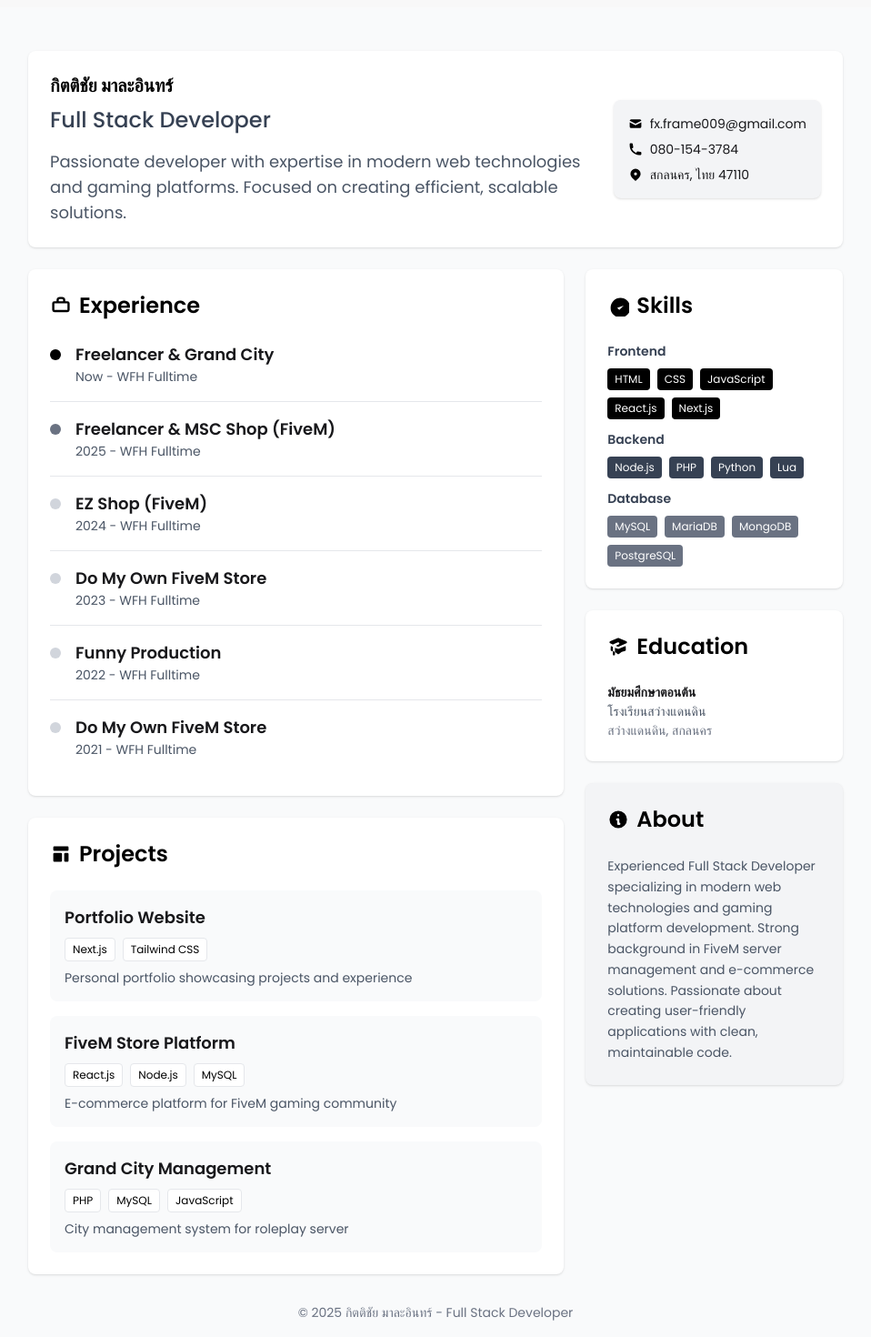
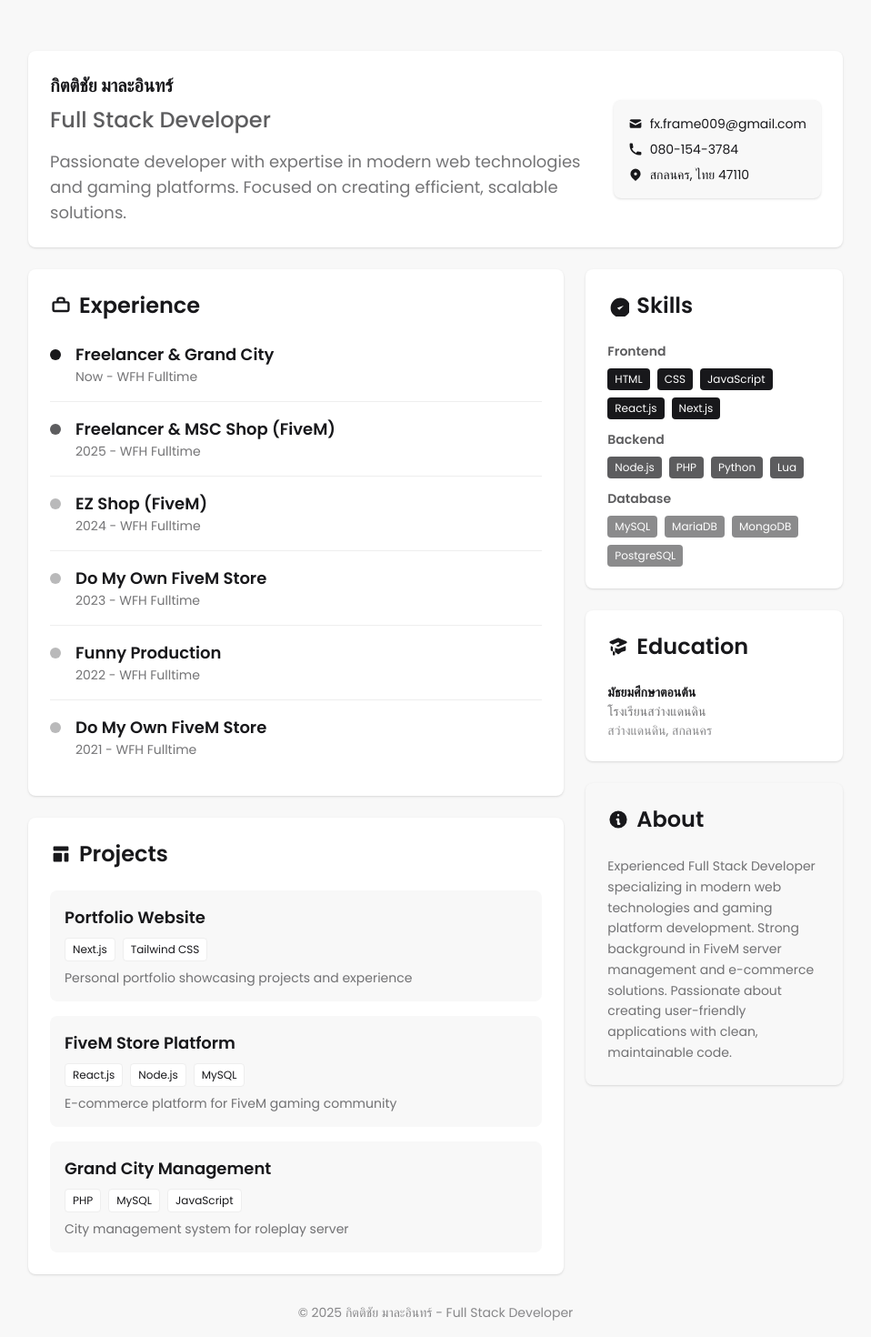
Before and after one commit to mysbryce/stateless, a Next.js app: page /resume in a window 1280 px wide. Shown: the part 80-1550 px from the top of the page at 91% size, without its empty margins (161-1119 px from the left). Built offline with nearby package versions, Linux system fonts and the light colour scheme; a web font is replaced by a local one.

Commit message:
style: change color gray to use base color

```diff
--- a/app/resume/page.tsx
+++ b/app/resume/page.tsx
@@ -24,43 +24,43 @@ const Resume = () => {
   ];
 
   return (
-    <div className="min-h-screen bg-gray-50 py-8 px-4">
+    <div className="min-h-screen bg-base-200 py-8 px-4">
       <div className="max-w-4xl mx-auto">
         {/* Header Section */}
-        <div className="card bg-white shadow-sm mb-6 mt-4">
+        <div className="card bg-base-100 shadow-sm mb-6 mt-4">
           <div className="card-body">
             <div className="flex flex-col lg:flex-row lg:items-center lg:justify-between gap-6">
               <div className="flex-1">
-                <h1 className="text-xl font-bold text-black mb-2">
+                <h1 className="text-xl font-bold text-base-content mb-2">
                   กิตติชัย มาละอินทร์
                 </h1>
-                <h2 className="text-xl lg:text-2xl text-gray-700 font-medium mb-4">
+                <h2 className="text-xl lg:text-2xl text-base-content/70 font-medium mb-4">
                   Full Stack Developer
                 </h2>
-                <p className="text-gray-600 text-lg">
+                <p className="text-base-content/60 text-lg">
                   Passionate developer with expertise in modern web technologies
                   and gaming platforms. Focused on creating efficient, scalable solutions.
                 </p>
               </div>
 
               <div className="flex-shrink-0">
-                <div className="card bg-gray-100 p-4 shadow-sm">
+                <div className="card bg-base-200 p-4 shadow-sm">
                   <div className="space-y-2 text-sm">
                     <div className="flex items-center gap-2">
-                      <svg className="w-4 h-4 text-black" fill="currentColor" viewBox="0 0 20 20">
+                      <svg className="w-4 h-4 text-base-content" fill="currentColor" viewBox="0 0 20 20">
                         <path d="M2.003 5.884L10 9.882l7.997-3.998A2 2 0 0016 4H4a2 2 0 00-1.997 1.884z" />
                         <path d="M18 8.118l-8 4-8-4V14a2 2 0 002 2h12a2 2 0 002-2V8.118z" />
                       </svg>
                       <span>fx.frame009@gmail.com</span>
                     </div>
                     <div className="flex items-center gap-2">
-                      <svg className="w-4 h-4 text-black" fill="currentColor" viewBox="0 0 20 20">
+                      <svg className="w-4 h-4 text-base-content" fill="currentColor" viewBox="0 0 20 20">
                         <path d="M2 3a1 1 0 011-1h2.153a1 1 0 01.986.836l.74 4.435a1 1 0 01-.54 1.06l-1.548.773a11.037 11.037 0 006.105 6.105l.774-1.548a1 1 0 011.059-.54l4.435.74a1 1 0 01.836.986V17a1 1 0 01-1 1h-2C7.82 18 2 12.18 2 5V3z" />
                       </svg>
                       <span>080-154-3784</span>
                     </div>
                     <div className="flex items-center gap-2">
-                      <svg className="w-4 h-4 text-black" fill="currentColor" viewBox="0 0 20 20">
+                      <svg className="w-4 h-4 text-base-content" fill="currentColor" viewBox="0 0 20 20">
                         <path fillRule="evenodd" d="M5.05 4.05a7 7 0 119.9 9.9L10 18.9l-4.95-4.95a7 7 0 010-9.9zM10 11a2 2 0 100-4 2 2 0 000 4z" clipRule="evenodd" />
                       </svg>
                       <span>สกลนคร, ไทย 47110</span>
@@ -76,9 +76,9 @@ const Resume = () => {
           {/* Left Column */}
           <div className="lg:col-span-2 space-y-6">
             {/* Experience Section */}
-            <div className="card bg-white shadow-sm">
+            <div className="card bg-base-100 shadow-sm">
               <div className="card-body">
-                <h3 className="card-title text-2xl text-black mb-4">
+                <h3 className="card-title text-2xl text-base-content mb-4">
                   <svg className="w-6 h-6" fill="currentColor" viewBox="0 0 20 20">
                     <path fillRule="evenodd" d="M6 6V5a3 3 0 013-3h2a3 3 0 013 3v1h2a2 2 0 012 2v6a2 2 0 01-2 2H4a2 2 0 01-2-2V8a2 2 0 012-2h2zM8 5a1 1 0 011-1h2a1 1 0 011 1v1H8V5zM4 8v6h12V8H4z" clipRule="evenodd" />
                   </svg>
@@ -86,15 +86,15 @@ const Resume = () => {
                 </h3>
                 <div className="space-y-4">
                   {experiences.map((exp, index) => (
-                    <div key={index} className="flex gap-4 pb-4 border-b border-gray-200 last:border-b-0">
+                    <div key={index} className="flex gap-4 pb-4 border-b border-base-300 last:border-b-0">
                       <div className="flex-shrink-0">
-                        <div className={`w-3 h-3 rounded-full mt-2 ${exp.type === 'current' ? 'bg-black' :
-                            exp.type === 'recent' ? 'bg-gray-500' : 'bg-gray-300'
+                        <div className={`w-3 h-3 rounded-full mt-2 ${exp.type === 'current' ? 'bg-base-content' :
+                            exp.type === 'recent' ? 'bg-base-content/70' : 'bg-base-content/30'
                           }`}></div>
                       </div>
                       <div className="flex-1">
                         <h4 className="font-semibold text-lg">{exp.title}</h4>
-                        <p className="text-gray-600">{exp.period}</p>
+                        <p className="text-base-content/60">{exp.period}</p>
                       </div>
                     </div>
                   ))}
@@ -103,9 +103,9 @@ const Resume = () => {
             </div>
 
             {/* Projects Section */}
-            <div className="card bg-white shadow-sm">
+            <div className="card bg-base-100 shadow-sm">
               <div className="card-body">
-                <h3 className="card-title text-2xl text-black mb-4">
+                <h3 className="card-title text-2xl text-base-content mb-4">
                   <svg className="w-6 h-6" fill="currentColor" viewBox="0 0 20 20">
                     <path d="M3 4a1 1 0 011-1h12a1 1 0 011 1v2a1 1 0 01-1 1H4a1 1 0 01-1-1V4zM3 10a1 1 0 011-1h6a1 1 0 011 1v6a1 1 0 01-1 1H4a1 1 0 01-1-1v-6zM14 9a1 1 0 00-1 1v6a1 1 0 001 1h2a1 1 0 001-1v-6a1 1 0 00-1-1h-2z" />
                   </svg>
@@ -113,16 +113,16 @@ const Resume = () => {
                 </h3>
                 <div className="space-y-4">
                   {projects.map((project, index) => (
-                    <div key={index} className="p-4 bg-gray-50 rounded-lg">
+                    <div key={index} className="p-4 bg-base-200 rounded-lg">
                       <h4 className="font-semibold text-lg mb-2">{project.name}</h4>
                       <div className="flex flex-wrap gap-2 mb-2">
                         {project.tech.split(', ').map((tech, techIndex) => (
-                          <span key={techIndex} className="px-2 py-1 bg-white text-black text-xs rounded border border-gray-200">
+                          <span key={techIndex} className="px-2 py-1 bg-base-100 text-base-content text-xs rounded border border-base-300">
                             {tech}
                           </span>
                         ))}
                       </div>
-                      <p className="text-gray-600 text-sm">{project.description}</p>
+                      <p className="text-base-content/60 text-sm">{project.description}</p>
                     </div>
                   ))}
                 </div>
@@ -133,9 +133,9 @@ const Resume = () => {
           {/* Right Column */}
           <div className="space-y-6">
             {/* Skills Section */}
-            <div className="card bg-white shadow-sm">
+            <div className="card bg-base-100 shadow-sm">
               <div className="card-body">
-                <h3 className="card-title text-2xl text-black mb-4">
+                <h3 className="card-title text-2xl text-base-content mb-4">
                   <svg className="w-6 h-6" fill="currentColor" viewBox="0 0 20 20">
                     <path d="M9 12l2 2 4-4m6 2a9 9 0 11-18 0 9 9 0 0118 0z" />
                   </svg>
@@ -143,28 +143,28 @@ const Resume = () => {
                 </h3>
                 <div className="space-y-3">
                   <div>
-                    <h4 className="font-semibold mb-2 text-gray-700">Frontend</h4>
+                    <h4 className="font-semibold mb-2 text-base-content/70">Frontend</h4>
                     <div className="flex flex-wrap gap-2">
                       {["HTML", "CSS", "JavaScript", "React.js", "Next.js"].map((skill, index) => (
-                        <span key={index} className="px-2 py-1 bg-black text-white text-xs rounded">{skill}</span>
+                        <span key={index} className="px-2 py-1 bg-base-content text-base-100 text-xs rounded">{skill}</span>
                       ))}
                     </div>
                   </div>
 
                   <div>
-                    <h4 className="font-semibold mb-2 text-gray-700">Backend</h4>
+                    <h4 className="font-semibold mb-2 text-base-content/70">Backend</h4>
                     <div className="flex flex-wrap gap-2">
                       {["Node.js", "PHP", "Python", "Lua"].map((skill, index) => (
-                        <span key={index} className="px-2 py-1 bg-gray-700 text-white text-xs rounded">{skill}</span>
+                        <span key={index} className="px-2 py-1 bg-base-content/70 text-base-100 text-xs rounded">{skill}</span>
                       ))}
                     </div>
                   </div>
 
                   <div>
-                    <h4 className="font-semibold mb-2 text-gray-700">Database</h4>
+                    <h4 className="font-semibold mb-2 text-base-content/70">Database</h4>
                     <div className="flex flex-wrap gap-2">
                       {["MySQL", "MariaDB", "MongoDB", "PostgreSQL"].map((skill, index) => (
-                        <span key={index} className="px-2 py-1 bg-gray-500 text-white text-xs rounded">{skill}</span>
+                        <span key={index} className="px-2 py-1 bg-base-content/50 text-base-100 text-xs rounded">{skill}</span>
                       ))}
                     </div>
                   </div>
@@ -173,9 +173,9 @@ const Resume = () => {
             </div>
 
             {/* Education Section */}
-            <div className="card bg-white shadow-sm">
+            <div className="card bg-base-100 shadow-sm">
               <div className="card-body">
-                <h3 className="card-title text-2xl text-black mb-4">
+                <h3 className="card-title text-2xl text-base-content mb-4">
                   <svg className="w-6 h-6" fill="currentColor" viewBox="0 0 20 20">
                     <path d="M10.394 2.08a1 1 0 00-.788 0l-7 3a1 1 0 000 1.84L5.25 8.051a.999.999 0 01.356-.257l4-1.714a1 1 0 11.788 1.838L7.667 9.088l1.94.831a1 1 0 00.787 0l7-3a1 1 0 000-1.838l-7-3zM3.31 9.397L5 10.12v4.102a8.969 8.969 0 00-1.05-.174 1 1 0 01-.89-.89 11.115 11.115 0 01.25-3.762zM9.3 16.573A9.026 9.026 0 007 14.935v-3.957l1.818.78a3 3 0 002.364 0l5.508-2.361a11.026 11.026 0 01.25 3.762 1 1 0 01-.89.89 8.968 8.968 0 00-5.35 2.524 1 1 0 01-1.4 0zM6 18a1 1 0 001-1v-2.065a8.935 8.935 0 00-2-.712V17a1 1 0 001 1z" />
                   </svg>
@@ -184,23 +184,23 @@ const Resume = () => {
                 <div className="space-y-3">
                   <div>
                     <h4 className="font-semibold">มัธยมศึกษาตอนต้น</h4>
-                    <p className="text-gray-600">โรงเรียนสว่างแดนดิน</p>
-                    <p className="text-gray-500 text-sm">สว่างแดนดิน, สกลนคร</p>
+                    <p className="text-base-content/60">โรงเรียนสว่างแดนดิน</p>
+                    <p className="text-base-content/50 text-sm">สว่างแดนดิน, สกลนคร</p>
                   </div>
                 </div>
               </div>
             </div>
 
             {/* Summary Section */}
-            <div className="card bg-gray-100 shadow-sm">
+            <div className="card bg-base-200 shadow-sm">
               <div className="card-body">
-                <h3 className="card-title text-2xl text-black mb-4">
+                <h3 className="card-title text-2xl text-base-content mb-4">
                   <svg className="w-6 h-6" fill="currentColor" viewBox="0 0 20 20">
                     <path fillRule="evenodd" d="M18 10a8 8 0 11-16 0 8 8 0 0116 0zm-7-4a1 1 0 11-2 0 1 1 0 012 0zM9 9a1 1 0 000 2v3a1 1 0 001 1h1a1 1 0 100-2v-3a1 1 0 00-1-1H9z" clipRule="evenodd" />
                   </svg>
                   About
                 </h3>
-                <p className="text-sm leading-relaxed text-gray-600">
+                <p className="text-sm leading-relaxed text-base-content/60">
                   Experienced Full Stack Developer specializing in modern web technologies
                   and gaming platform development. Strong background in FiveM server
                   management and e-commerce solutions. Passionate about creating
@@ -212,7 +212,7 @@ const Resume = () => {
         </div>
 
         {/* Footer */}
-        <div className="text-center mt-8 text-gray-500">
+        <div className="text-center mt-8 text-base-content/50">
           <p className="text-sm">© 2025 กิตติชัย มาละอินทร์ - Full Stack Developer</p>
         </div>
       </div>
```
